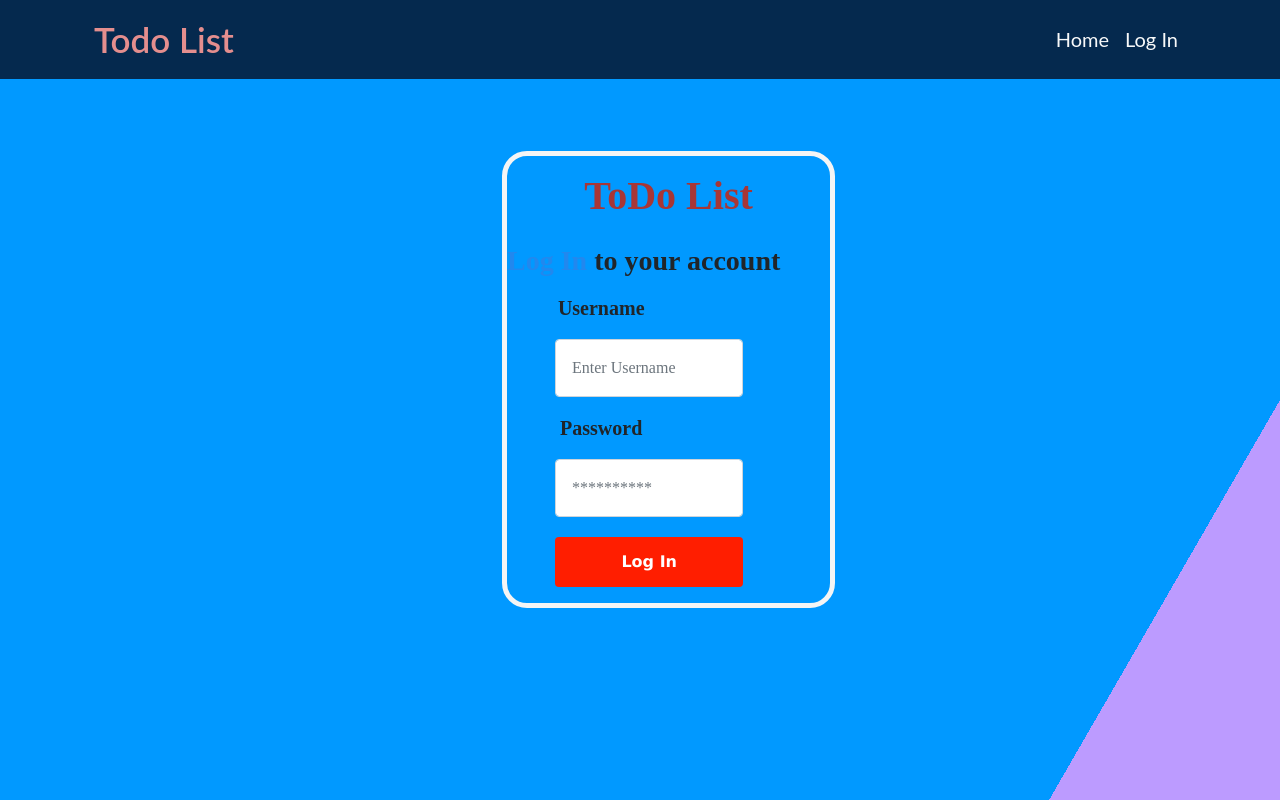
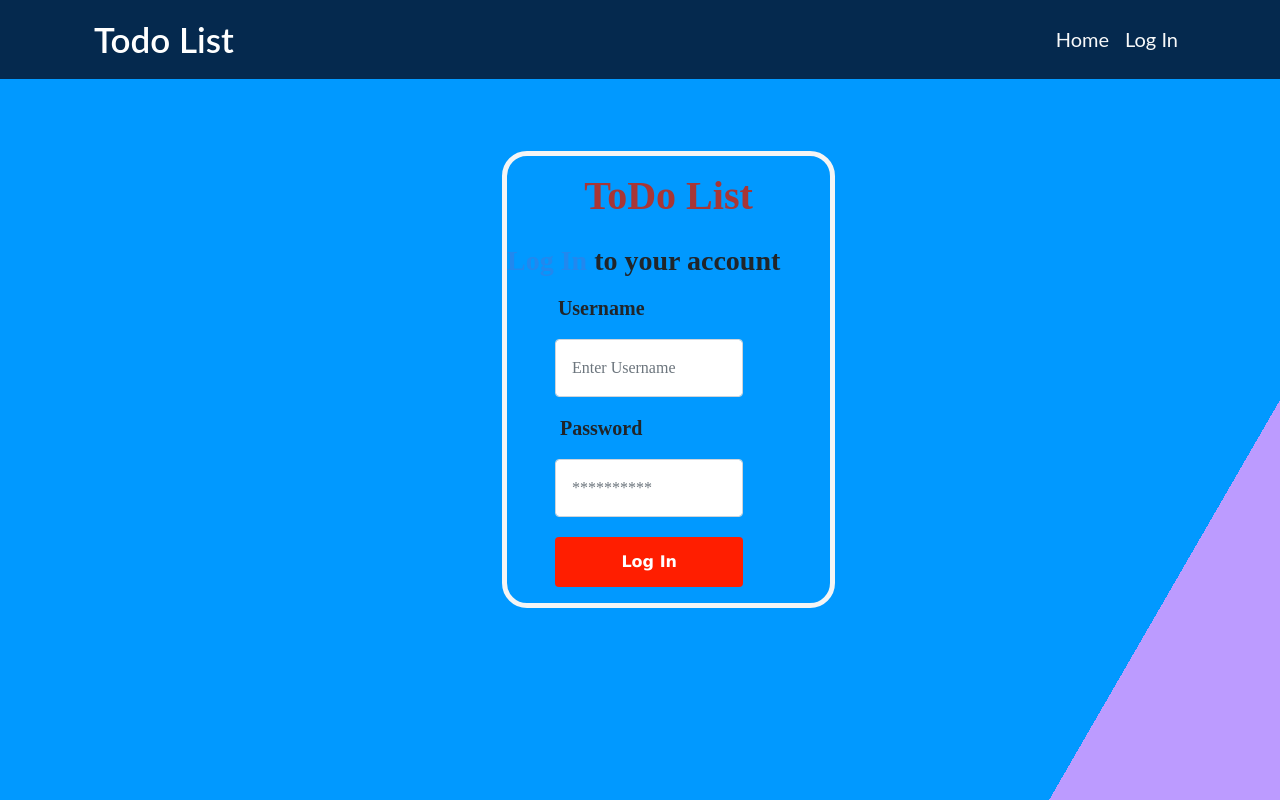
Before and after one commit to SouravO/ToDo-App, a plain HTML site: page index.html in a window 1280 px wide. Drawn offline with nearby package versions, Linux system fonts and the light colour scheme; no server answers.

Commit message:
Update index.html

```diff
--- a/index.html
+++ b/index.html
@@ -32,7 +32,7 @@
 
     <nav class="navbar navbar-expand-lg navbar-light">
         <div class="container">
-          <a href="index.html" class="navbar-brand"><span class="navbrandcl"> Todo List</span></a>
+          <a href="index.html" class="navbar-brand" ><span style="color: white;"class="navbrandcl"> Todo List</span></a>
 
             <button class="navbar-toggler" type="button" data-bs-toggle="collapse" data-bs-target="#navbarTogglerDemo01" aria-controls="navbarTogglerDemo01" aria-expanded="false" aria-label="Toggle navigation">
                 <span class="navbar-toggler-icon"></span>
```
